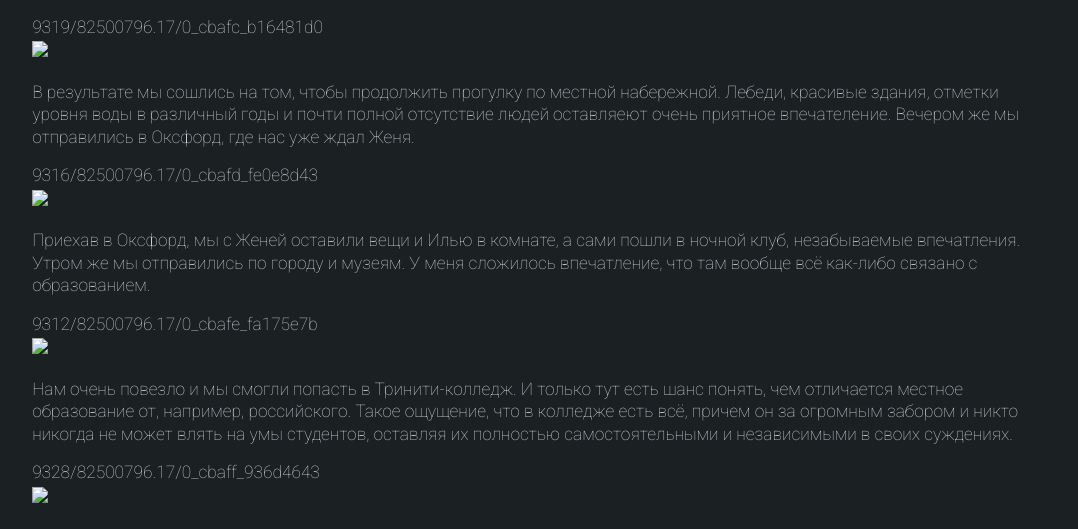
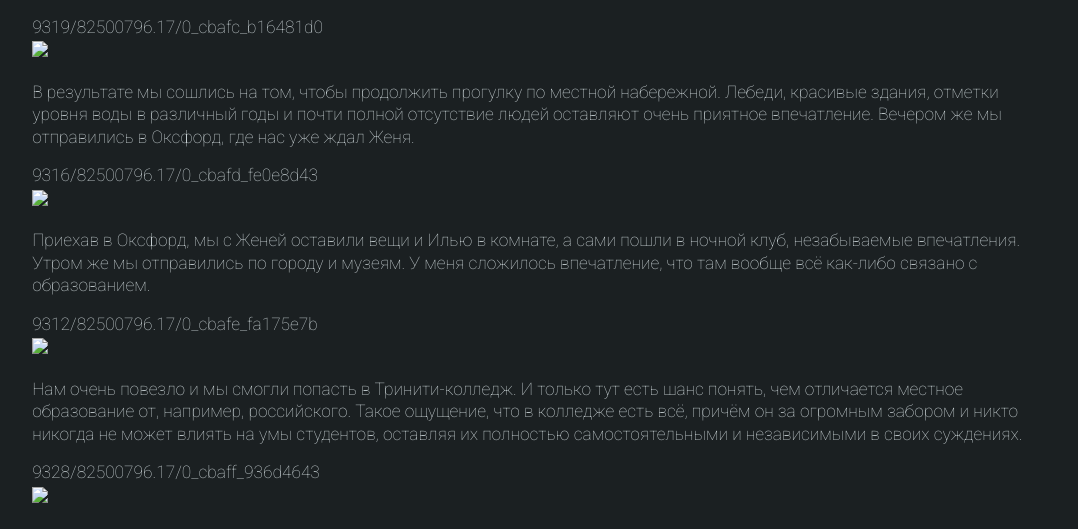
Before and after one commit to burmisha/burmisha.github.io, a Jekyll site: the page built from db/index.html, in a window 1280 px wide and 900 px high, scrolled down 4262 px. Shown: the part 178-707 px from the top of the window, without its empty margins (98-1176 px from the left). Built offline with Jekyll 4.4.1, drawn with Linux system fonts in a browser that asks for light colours; Markdown is read by kramdown in place of the engine named in the settings; some of the changed text lies outside the part shown.

Commit message:
fix typos

```diff
--- a/db/index.html
+++ b/db/index.html
@@ -75,11 +75,11 @@ photos :
 - url: 9319/82500796.17/0_cbafc_b16481d0
   caption: Стоит признать, что хождение по пересеченной местности порядком нас утомило и мы чуть не растеряли друг друга в этом соборе, ведь кто-то хотел посидеть, кто-то был готов идти дальше, а кого-то начинал мучать голод.
 - url: 9316/82500796.17/0_cbafd_fe0e8d43
-  caption: В результате мы сошлись на том, чтобы продолжить прогулку по местной набережной. Лебеди, красивые здания, отметки уровня воды в различный годы и почти полной отсутствие людей оставляеют очень приятное впечателение. Вечером же мы отправились в Оксфорд, где нас уже ждал Женя.
+  caption: В результате мы сошлись на том, чтобы продолжить прогулку по местной набережной. Лебеди, красивые здания, отметки уровня воды в различный годы и почти полной отсутствие людей оставляют очень приятное впечатление. Вечером же мы отправились в Оксфорд, где нас уже ждал Женя.
 - url: 9312/82500796.17/0_cbafe_fa175e7b
   caption: Приехав в Оксфорд, мы с Женей оставили вещи и Илью в комнате, а сами пошли в ночной клуб, незабываемые впечатления. Утром же мы отправились по городу и музеям. У меня сложилось впечатление, что там вообще всё как-либо связано с образованием.
 - url: 9328/82500796.17/0_cbaff_936d4643
-  caption: Нам очень повезло и мы смогли попасть в Тринити-колледж. И только тут есть шанс понять, чем отличается местное образование от, например, российского. Такое ощущение, что в колледже есть всё, причем он за огромным забором и никто никогда не может влять на умы студентов, оставляя их полностью самостоятельными и независимыми в своих суждениях.
+  caption: Нам очень повезло и мы смогли попасть в Тринити-колледж. И только тут есть шанс понять, чем отличается местное образование от, например, российского. Такое ощущение, что в колледже есть всё, причём он за огромным забором и никто никогда не может влиять на умы студентов, оставляя их полностью самостоятельными и независимыми в своих суждениях.
 - url: 5005/82500796.17/0_cbb00_1593c189
 - url: 9303/82500796.17/0_cbb01_3de664c3
 - url: 5013/82500796.17/0_cbb02_e7bac009
```
Also changed, not shown: other parts of db/index.html (+3 -3 lines).
